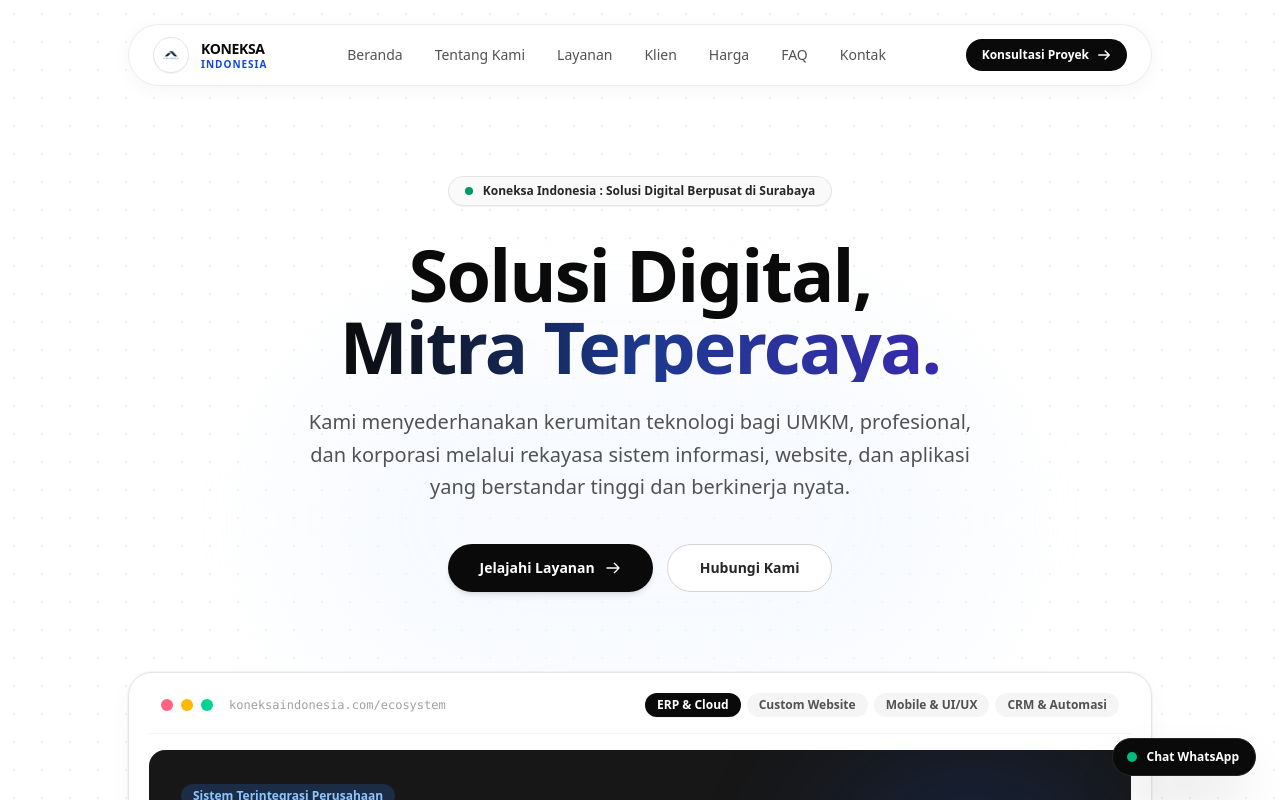
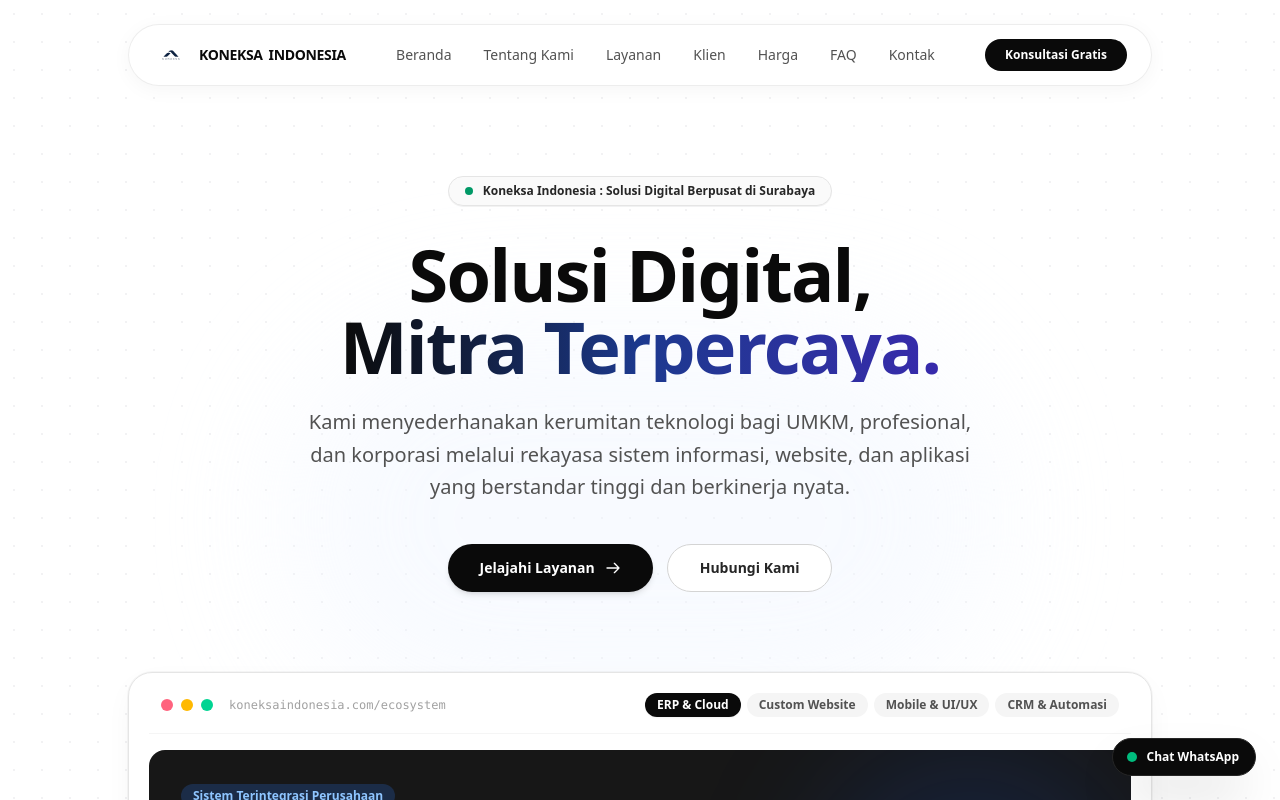
Before and after one commit to ferdianbimo/koneksaindonesia, a Next.js app: page / in a window 1280 px wide. Shown: the top 800 px of the page. Built offline with nearby package versions, Linux system fonts and the light colour scheme.

Commit message:
Update navbar logo to blend without round frame, match INDONESIA font/color to KONEKSA, update CTA to Konsultasi Gratis without arrow

```diff
--- a/app/page.tsx
+++ b/app/page.tsx
@@ -302,22 +302,22 @@ export default function Home() {
           {/* Logo & Brand Name */}
           <a
             href="#beranda"
-            className="group flex items-center gap-3 rounded-full focus:outline-none focus-visible:ring-2 focus-visible:ring-neutral-900"
+            className="group flex items-center gap-2.5 rounded-full focus:outline-none focus-visible:ring-2 focus-visible:ring-neutral-900"
           >
-            <div className="relative h-9 w-9 overflow-hidden rounded-full border border-neutral-200 bg-white shadow-2xs transition-transform duration-300 group-hover:scale-105">
+            <div className="relative h-8 w-8 sm:h-9 sm:w-9 shrink-0 transition-transform duration-300 group-hover:scale-105">
               <Image
                 src="/koneksa-logo.jpg"
                 alt="Logo Koneksa Indonesia"
                 fill
-                className="object-contain p-0.5"
+                className="object-contain mix-blend-multiply"
                 priority
               />
             </div>
-            <div className="flex flex-col">
+            <div className="flex items-center gap-1.5">
               <span className="text-sm font-extrabold tracking-tight text-neutral-950">
                 KONEKSA
               </span>
-              <span className="text-[10px] font-bold tracking-widest text-blue-700 uppercase -mt-0.5">
+              <span className="text-sm font-extrabold tracking-tight text-neutral-950">
                 INDONESIA
               </span>
             </div>
@@ -372,20 +372,12 @@ export default function Home() {
           {/* Right Action: Available Status & Pill Button */}
           <div className="flex items-center gap-2 sm:gap-3">
             <a
-              href="https://wa.me/6288217139228?text=Halo%20Koneksa%20Indonesia,%20saya%20tertarik%20bekerja%20sama."
+              href="https://wa.me/6288217139228?text=Halo%20Koneksa%20Indonesia,%20saya%20ingin%20berkonsultasi%20mengenai%20kebutuhan%20teknologi."
               target="_blank"
               rel="noopener noreferrer"
-              className="group hidden sm:inline-flex items-center gap-2 rounded-full bg-neutral-950 px-4 py-2 text-xs font-semibold text-white transition-all duration-300 hover:bg-neutral-800 hover:shadow-md active:scale-95"
+              className="hidden sm:inline-flex items-center justify-center rounded-full bg-neutral-950 px-5 py-2 text-xs font-semibold text-white transition-all duration-300 hover:bg-neutral-800 hover:shadow-md active:scale-95"
             >
-              <span>Konsultasi Proyek</span>
-              <svg
-                className="h-3.5 w-3.5 transition-transform duration-300 group-hover:translate-x-0.5"
-                fill="none"
-                stroke="currentColor"
-                viewBox="0 0 24 24"
-              >
-                <path strokeLinecap="round" strokeLinejoin="round" strokeWidth="2.5" d="M14 5l7 7m0 0l-7 7m7-7H3" />
-              </svg>
+              Konsultasi Gratis
             </a>
 
             {/* Mobile Hamburger Button */}
@@ -1396,7 +1388,7 @@ export default function Home() {
             {/* Brand Column */}
             <div className="lg:col-span-5">
               <div className="flex items-center gap-3">
-                <div className="relative h-10 w-10 overflow-hidden rounded-full bg-white p-1">
+                <div className="relative h-10 w-10 overflow-hidden rounded-xl bg-white p-1">
                   <Image
                     src="/koneksa-logo.jpg"
                     alt="Koneksa Indonesia"
```
